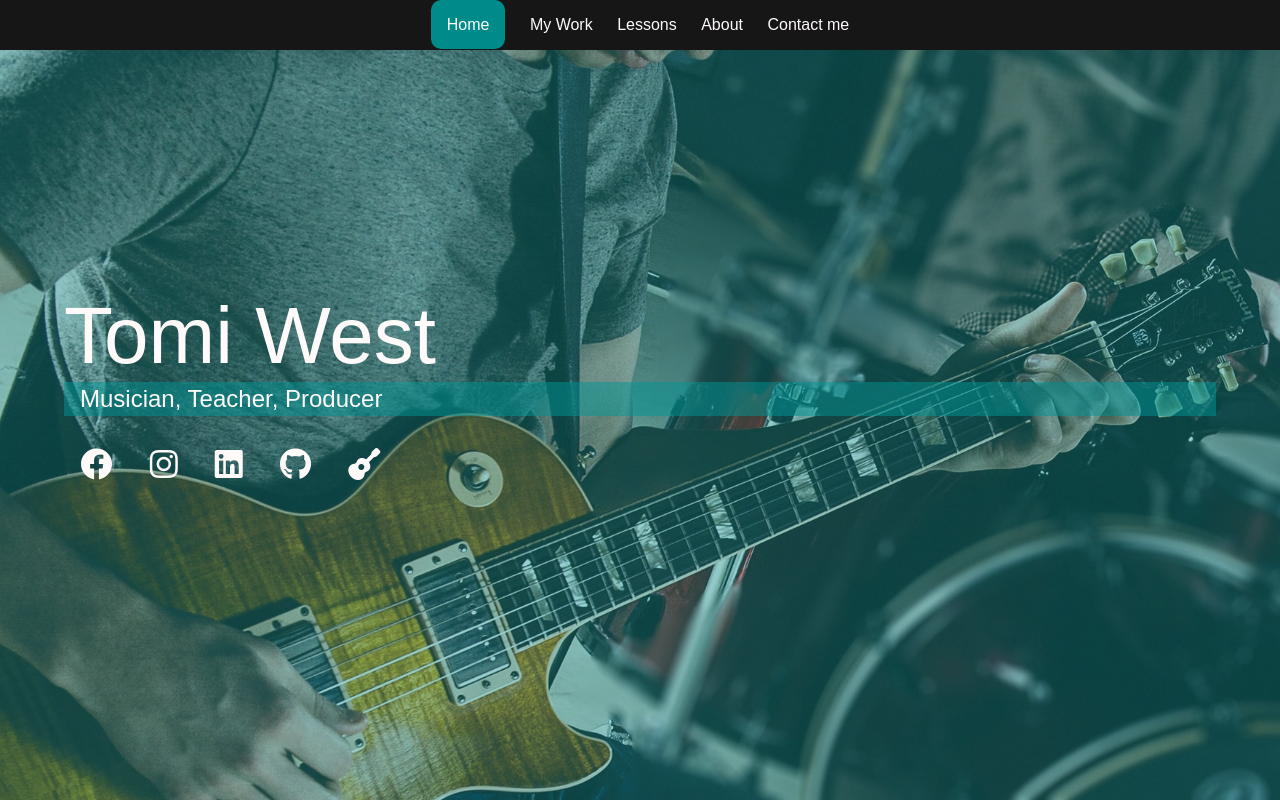
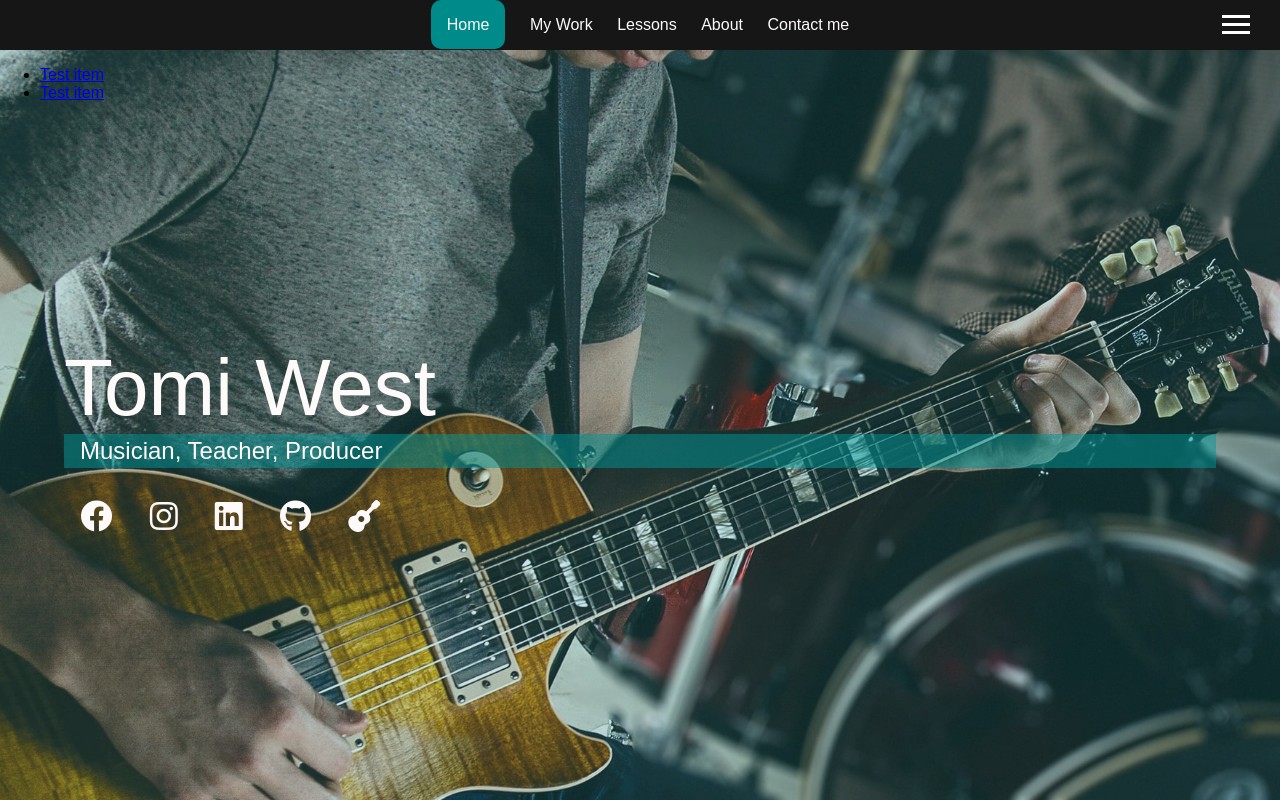
Before and after one commit to tomppatomppa/My_Portfolio_Website, a website: page dist/index.html in a window 1280 px wide. Drawn offline with Linux system fonts and the light colour scheme.

Commit message:
javascript file & menu button

```diff
--- a/scss/_config.scss
+++ b/scss/_config.scss
@@ -0,0 +1,34 @@
+$primary-color: #000000;
+$secondary-color: #fffafa;
+$overlay-color: darkcyan;
+$show-home-image: true;
+$home-image: url(../img/background.jpg);
+$background-opacity: 0.2;
+
+@mixin easeOut {
+  transition: all 0.5s ease-out;
+}
+@mixin background {
+  @if $show-home-image {
+    &#bg-img {
+      background: $home-image;
+      background-position: bottom;
+      background-repeat: no-repeat;
+
+      background-attachment: fixed;
+      background-size: cover;
+
+      &:after {
+        content: "";
+        //cover whole body
+        position: absolute;
+        top: 0;
+        right: 0;
+        width: 100%;
+        height: 100%;
+        background: rgba($overlay-color, $background-opacity);
+        z-index: -1;
+      }
+    }
+  }
+}
--- /dev/null
+++ b/scss/_menu.scss
@@ -0,0 +1,19 @@
+// Contact button
+
+.menu-btn {
+  position: absolute;
+  z-index: 3;
+  right: 20px;
+  top: 5px;
+  cursor: pointer;
+  @include easeOut;
+  margin: 0px 5px 5px 5px;
+
+  .btn-line {
+    width: 28px;
+    height: 3px;
+    margin: 0 0 5px 0;
+    background: #fff;
+    @include easeOut;
+  }
+}
--- a/scss/main.scss
+++ b/scss/main.scss
@@ -1,37 +1,5 @@
-$primary-color: #000000;
-$secondary-color: #fffafa;
-$overlay-color: darkcyan;
-$show-home-image: true;
-$home-image: url(../img/background.jpg);
-$background-opacity: 0.4;
-
-@mixin easeOut {
-  transition: all 0.5s ease-out;
-}
-@mixin background {
-  @if $show-home-image {
-    &#bg-img {
-      background: $home-image;
-      background-position: bottom;
-      background-repeat: no-repeat;
-
-      background-attachment: fixed;
-      background-size: cover;
-
-      &:after {
-        content: "";
-        //cover whole body
-        position: absolute;
-        top: 0;
-        right: 0;
-        width: 100%;
-        height: 100%;
-        background: rgba($overlay-color, $background-opacity);
-        z-index: -1;
-      }
-    }
-  }
-}
+@import "config";
+@import "menu";
 * {
   box-sizing: border-box;
 }
@@ -45,12 +13,17 @@ body {
   //border-top: steelblue;
 }
 //align nav bar to center
+header {
   .top-navbar {
     background-color: #161616;
     text-align: center;
     padding: 1rem;
+    //position: fixed;
+    width: 100%;
+    z-index: 2;
 
-  a {
+    a,
+    div {
       //set color
       color: $secondary-color;
       //remove line under link
@@ -64,6 +37,8 @@ body {
       }
     }
   }
+}
+
 // Headings
 h1,
 h2 {
```
Also changed, not shown: dist/css/main.css, dist/index.html, dist/js/main.js (added). Lines whose indentation alone changed are shown as unchanged.
